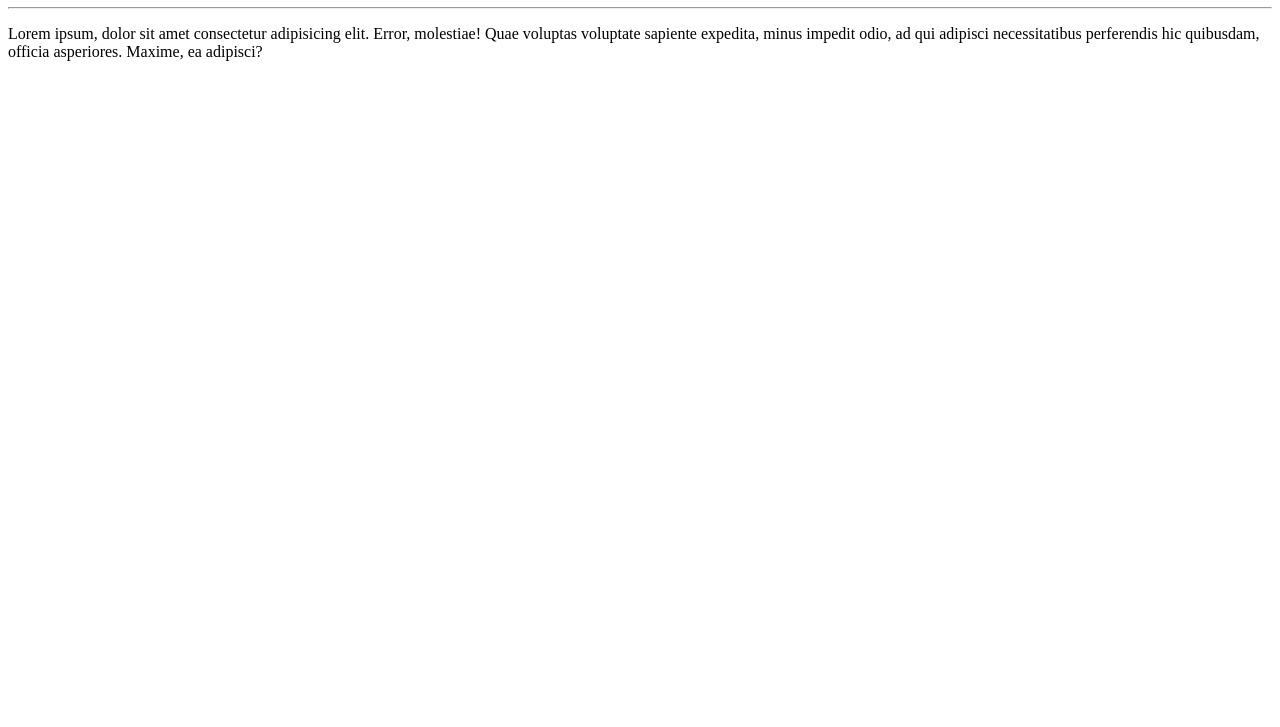
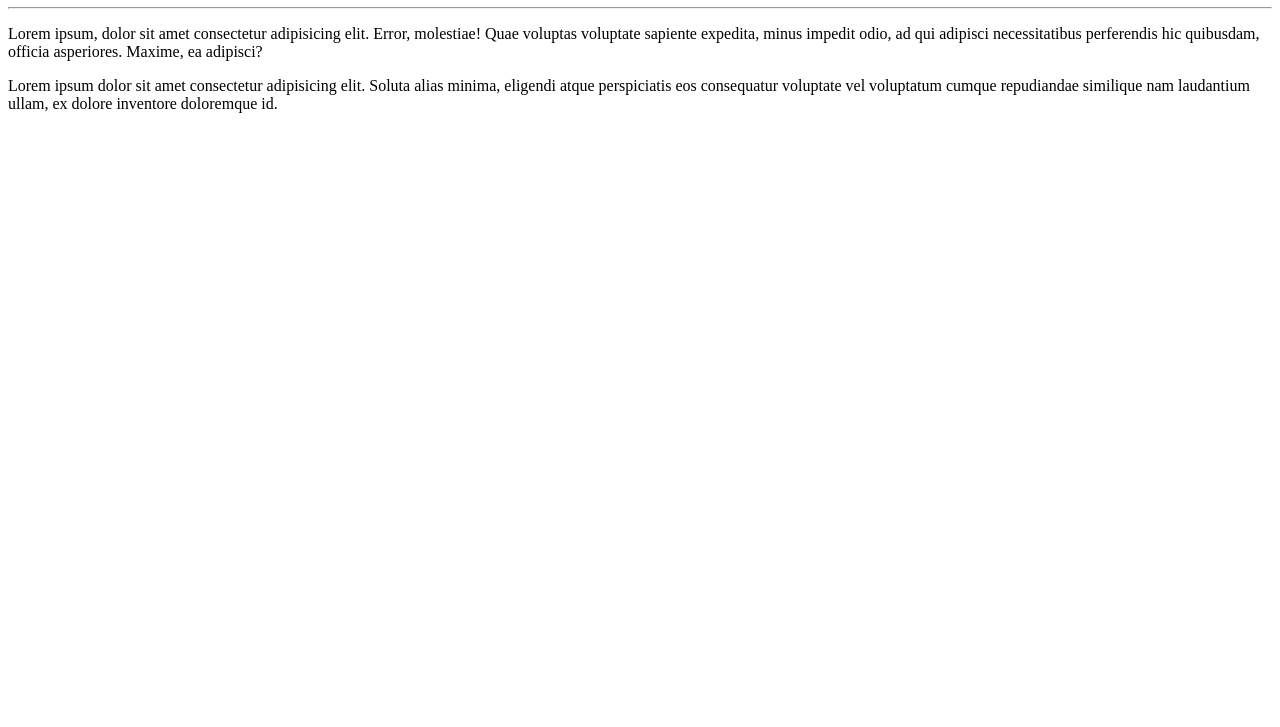
Before and after one commit to micheldosreis/Ol--Mundo, a plain HTML site: page site-exemplo/index.html in a window 1280 px wide. Shown: the part 73-800 px from the top of the page. Drawn offline with Linux system fonts and the light colour scheme.

Commit message:
adicionei um parágrafo

```diff
--- a/site-exemplo/index.html
+++ b/site-exemplo/index.html
@@ -8,6 +8,6 @@
 <body>
     <h1>Olá, Mundo</h1>
     <hr>
-    <p>Lorem ipsum, dolor sit amet consectetur adipisicing elit. Error, molestiae! Quae voluptas voluptate sapiente expedita, minus impedit odio, ad qui adipisci necessitatibus perferendis hic quibusdam, officia asperiores. Maxime, ea adipisci?</p>
+    <p>Lorem ipsum, dolor sit amet consectetur adipisicing elit. Error, molestiae! Quae voluptas voluptate sapiente expedita, minus impedit odio, ad qui adipisci necessitatibus perferendis hic quibusdam, officia asperiores. Maxime, ea adipisci?</p> <p>Lorem ipsum dolor sit amet consectetur adipisicing elit. Soluta alias minima, eligendi atque perspiciatis eos consequatur voluptate vel voluptatum cumque repudiandae similique nam laudantium ullam, ex dolore inventore doloremque id.</p>
 </body>
 </html>
```
